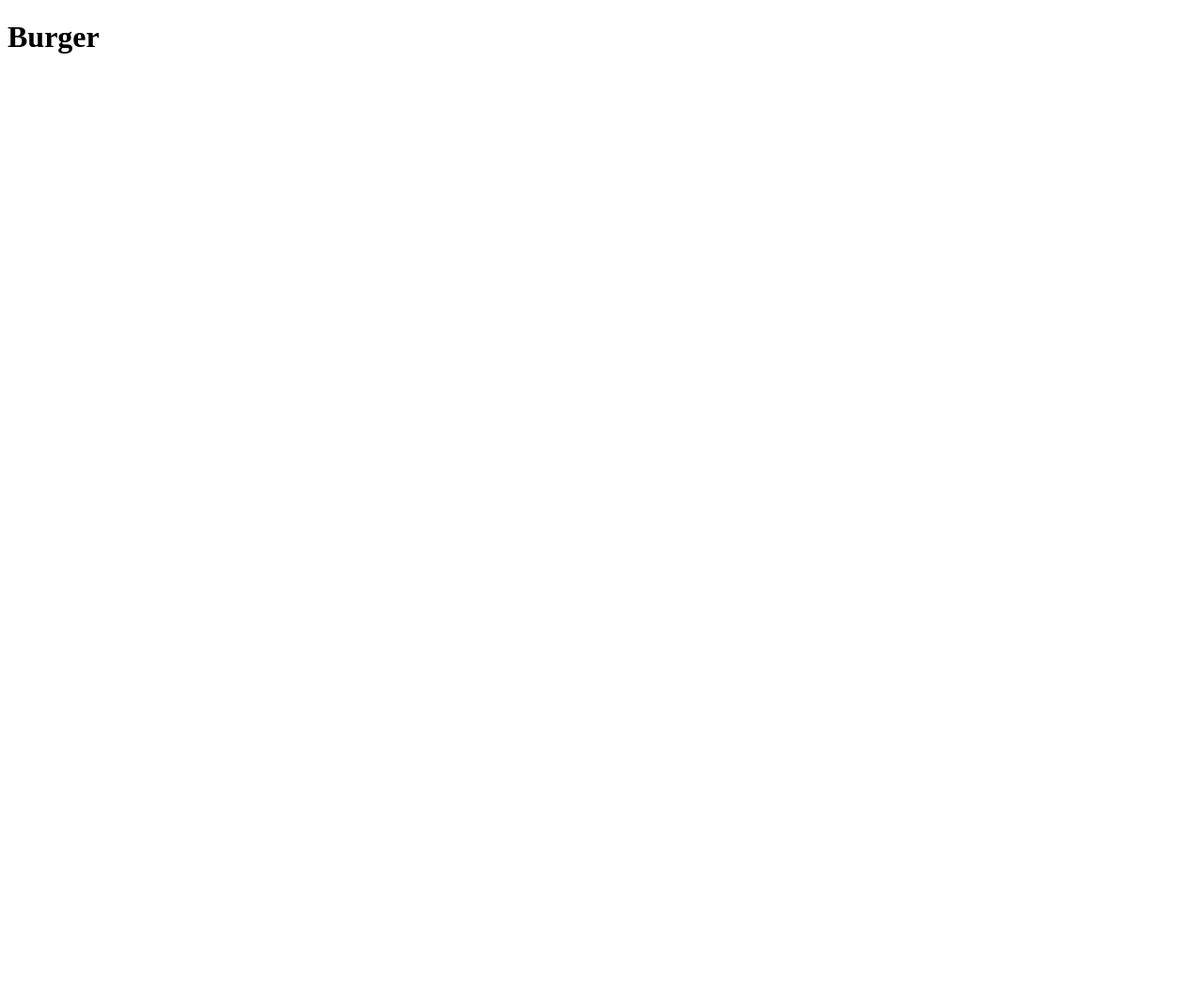
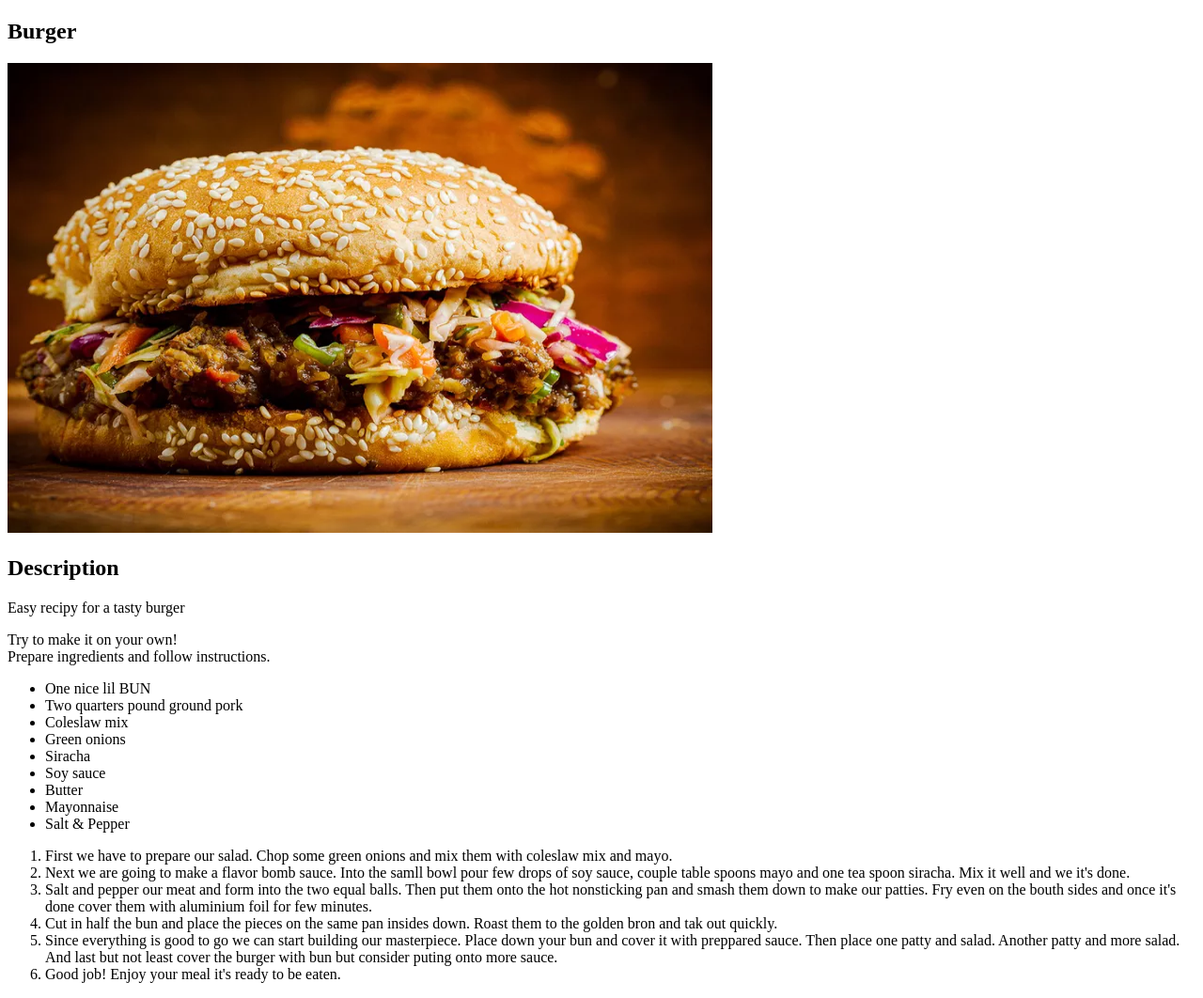
Before and after one commit to Czekajnoziomus/odin-recipes, a plain HTML site: page recipes/burger.html in a window 1280 px wide. Shown: the whole page at 94% size. Before the commit the page ends 800 px from the top, so only its background shows below. Drawn offline with Linux system fonts and the light colour scheme.

Commit message:
Filling up the burger page with content
In order to make the page full with contetnt adding few sections. First contains name of the dish (Burger) and its image. Second section contains encourage for customer. Third and fourth contains lists of ingredients and steps to get burger done

```diff
--- a/recipes/burger.html
+++ b/recipes/burger.html
@@ -6,6 +6,42 @@
     <title>Document</title>
 </head>
 <body>
-    <h1>Burger</h1>
+    <section>
+        <h1>Burger</h1>
+        <img src="images/burger-img.webp" alt="delicious burger" height="500" width="750">
+    </section>
+
+    <section>
+        <h2>Description</h2>
+        <p>Easy recipy for a tasty burger</p>
+        <p>Try to make it on your own! <br> Prepare ingredients and follow instructions.</p>
+    </section>
+
+    <section>
+        <ul>
+            <li>One nice lil BUN</li>
+            <li>Two quarters pound ground pork</li>
+            <li>Coleslaw mix</li>
+            <li>Green onions</li>
+            <li>Siracha</li>
+            <li>Soy sauce</li>
+            <li>Butter</li>
+            <li>Mayonnaise</li>
+            <li>Salt & Pepper</li>
+        </ul>
+    </section>
+
+    <section>
+        <ol>
+            <li>First we have to prepare our salad. Chop some green onions and mix them with coleslaw mix and mayo.</li>
+            <li>Next we are going to make a flavor bomb sauce. Into the samll bowl pour few drops of soy sauce, couple table spoons mayo and one tea spoon siracha. Mix it well and we it's done.</li>
+            <li>Salt and pepper our meat and form into the two equal balls. Then put them onto the hot nonsticking pan and smash them down to make our patties. Fry even on the bouth sides and once it's done cover them with aluminium foil for few minutes. </li>
+            <li>Cut in half the bun and place the pieces on the same pan insides down. Roast them to the golden bron and tak out quickly.</li>
+            <li>Since everything is good to go we can start building our masterpiece. Place down your bun and cover it with preppared sauce. Then place one patty and salad. Another patty and more salad. And last but not least cover the burger with bun but consider puting onto more sauce. </li>
+            <li>Good job! Enjoy your meal it's ready to be eaten.</li>
+        </ol>
+    </section>
+
+
 </body>
 </html>
```
Also changed, not shown: recipes/images/burger-img.webp (added).
